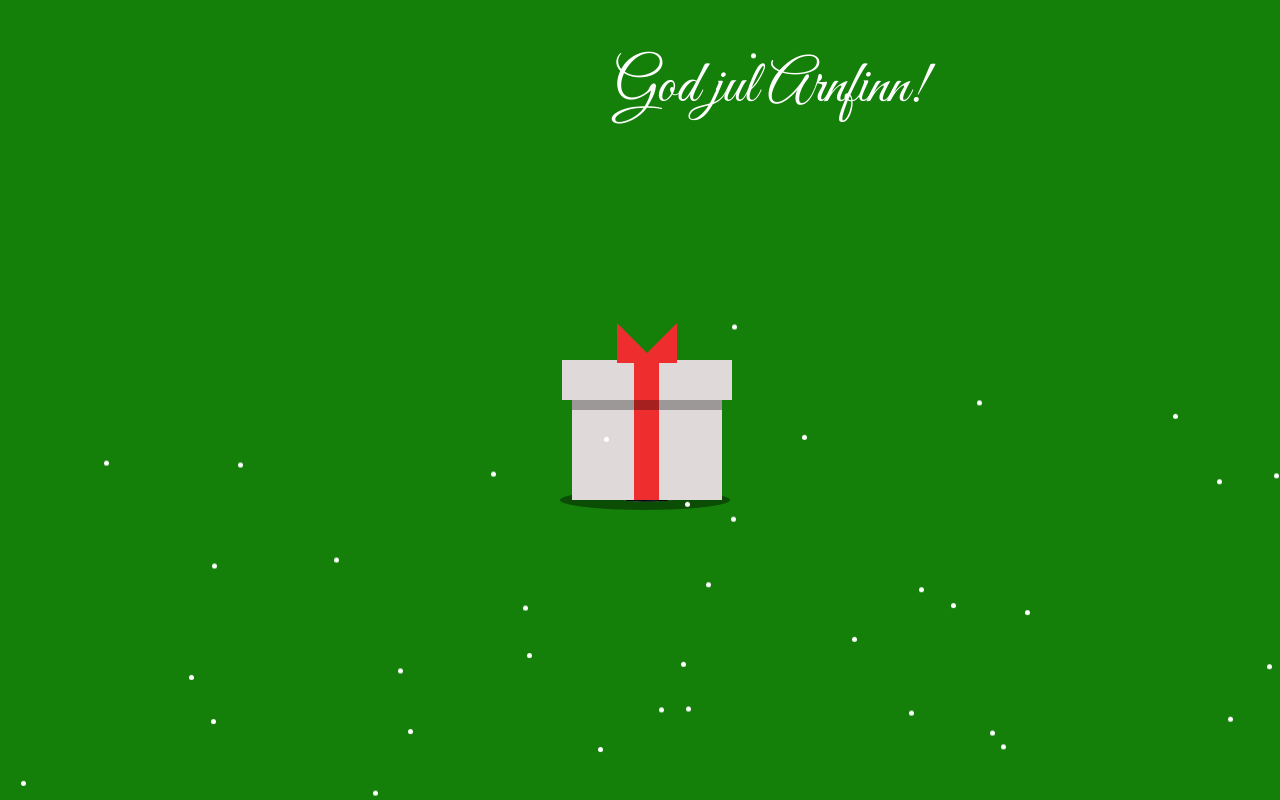
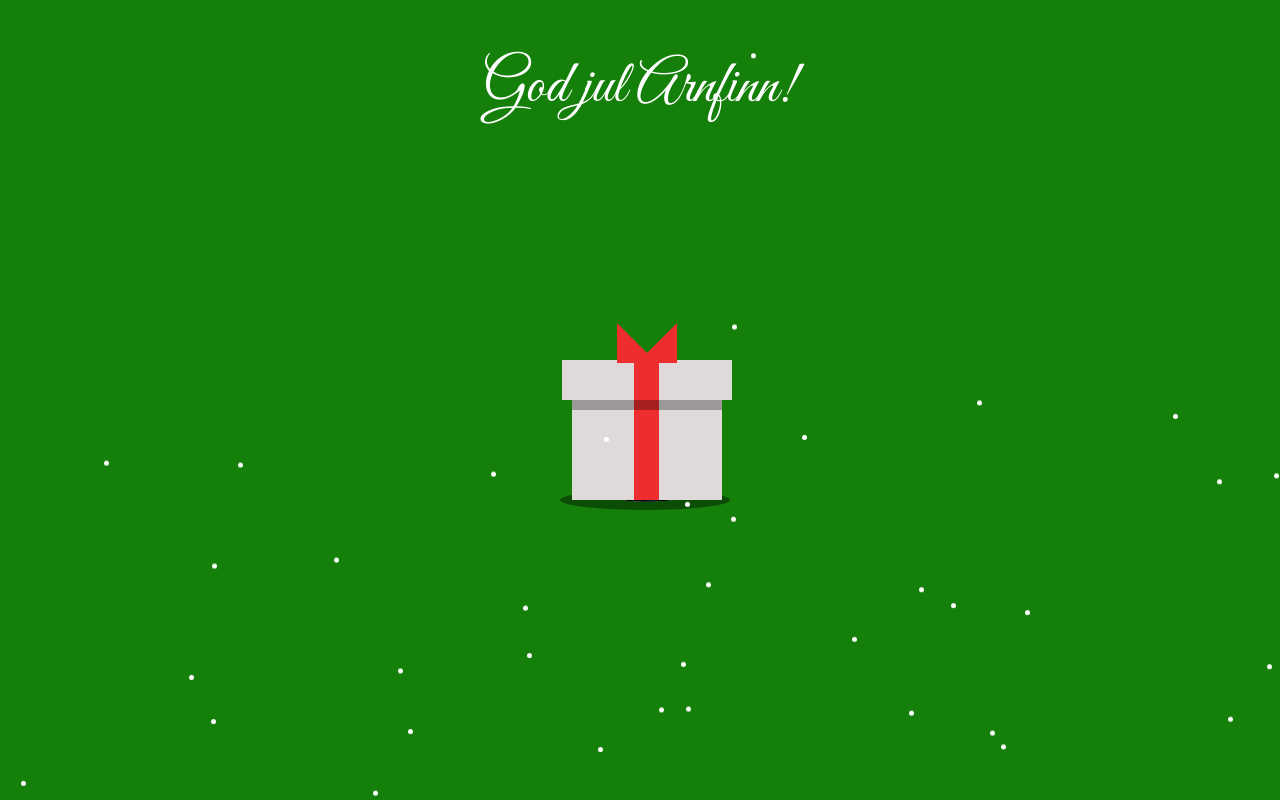
Before and after one commit to jinlet/present, a plain HTML site: page index.html in a window 1280 px wide. Drawn offline with nearby package versions, Linux system fonts and the light colour scheme.

Commit message:
Update present.css

```diff
--- a/present.css
+++ b/present.css
@@ -13,10 +13,11 @@ body {
     position: fixed;
     font-family: 'Great Vibes', cursive;
     top: 50px;
-    left: 48%;
-    transform: translateX(-50%, -50%);
+    left: 50%;
+    transform: translateX(-50%);
     color: white;
     z-index: 999;
+    text-align: center;
 }
 
 .greeting span {
```
